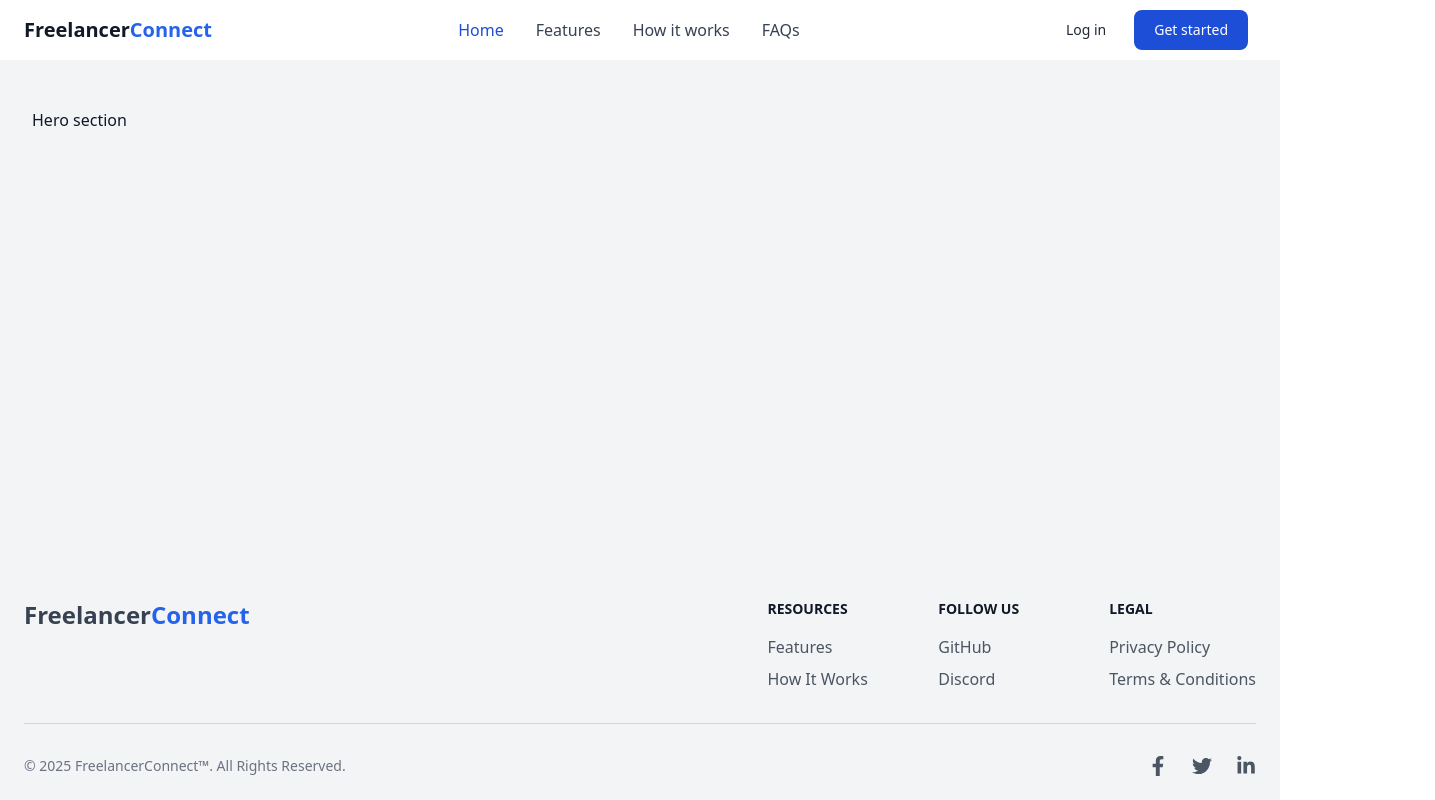
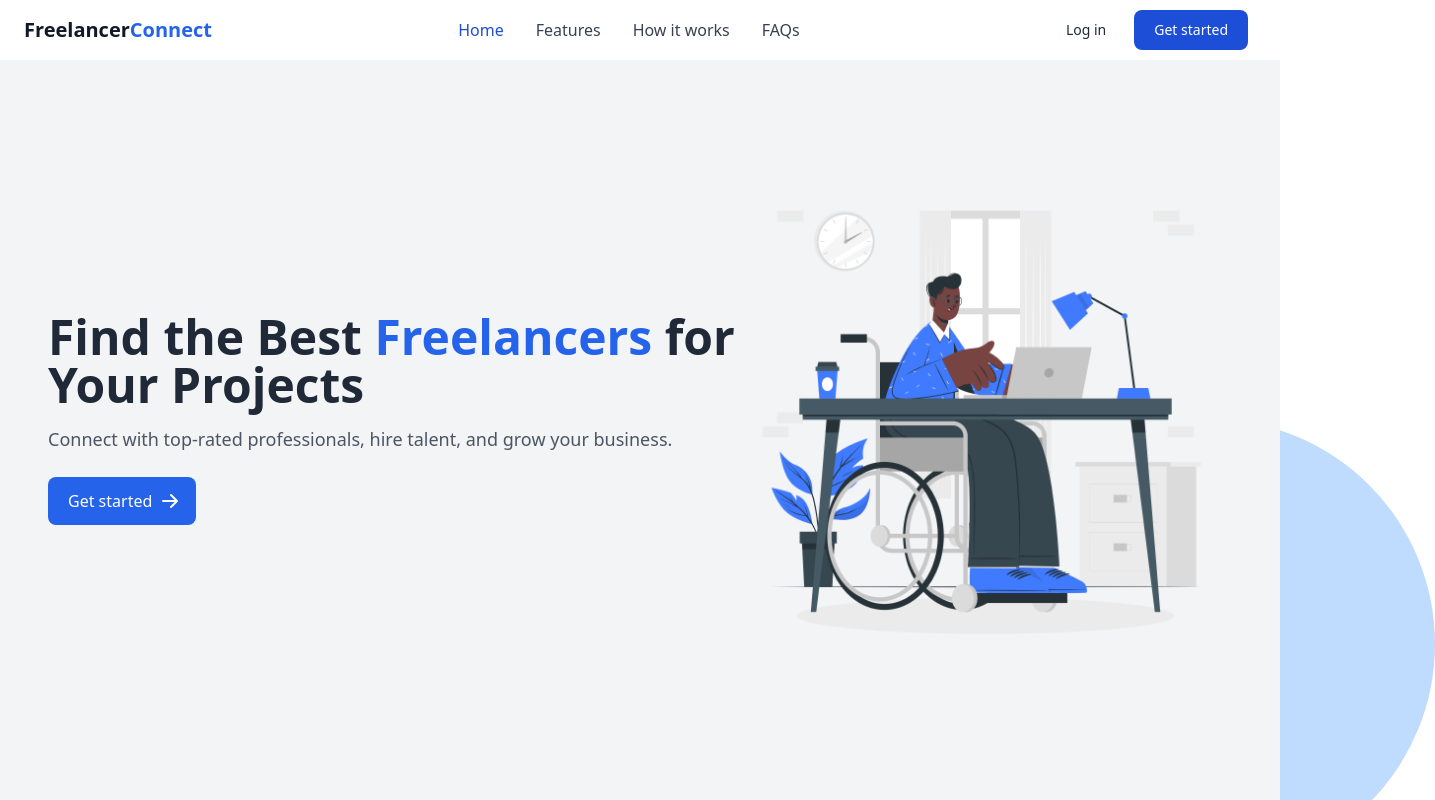
Before and after one commit to Omar-Hemedi/Freelancer-Connect, a Next.js app in the folder Frontend/freelancer-connect/: page / in a window 1280 px wide. Shown: the top 800 px of the page, 1435 px wide, since content can reach past the window. Built offline with nearby package versions, Linux system fonts and the light colour scheme.

Commit message:
feat: Integrate HeroSection component into Home page
- Import HeroSection component into the Home page
- Wrap HeroSection with GuestLayout for consistent layout styling

```diff
--- a/Frontend/freelancer-connect/src/app/page.tsx
+++ b/Frontend/freelancer-connect/src/app/page.tsx
@@ -1,11 +1,12 @@
 "use client";
 
 import GuestLayout from "./layouts/guest/layout";
+import HeroSection from "./layouts/guest/sections/hero";
 
 export default function Home() {
     return (
         <GuestLayout>
-            <p>Hero section</p>
+            <HeroSection />
         </GuestLayout>
     );
 }
```
